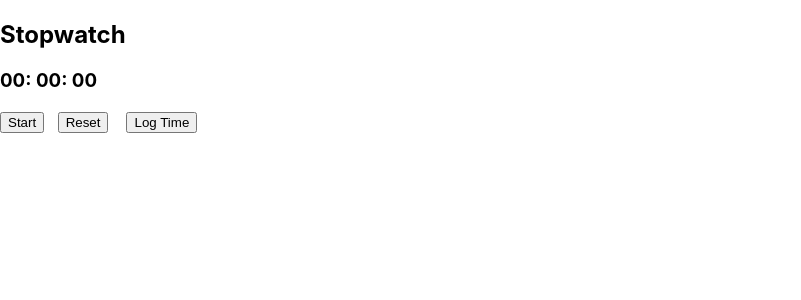
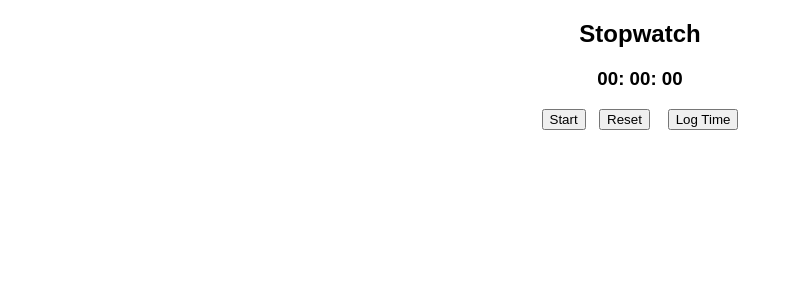
Before and after one commit to Akash-ninja/React-Basics, a React (Create React App) app: page / in a window 1280 px wide. Shown: the top 300 px of the page, without its empty margins (0-801 px from the left). Built offline with nearby package versions, Linux system fonts and the light colour scheme.

Commit message:
Update index.css

```diff
--- a/src/index.css
+++ b/src/index.css
@@ -11,3 +11,8 @@ code {
   font-family: source-code-pro, Menlo, Monaco, Consolas, 'Courier New',
     monospace;
 }
+
+.Timer {
+  font-family: sans-serif;
+  text-align: center;
+}
```
